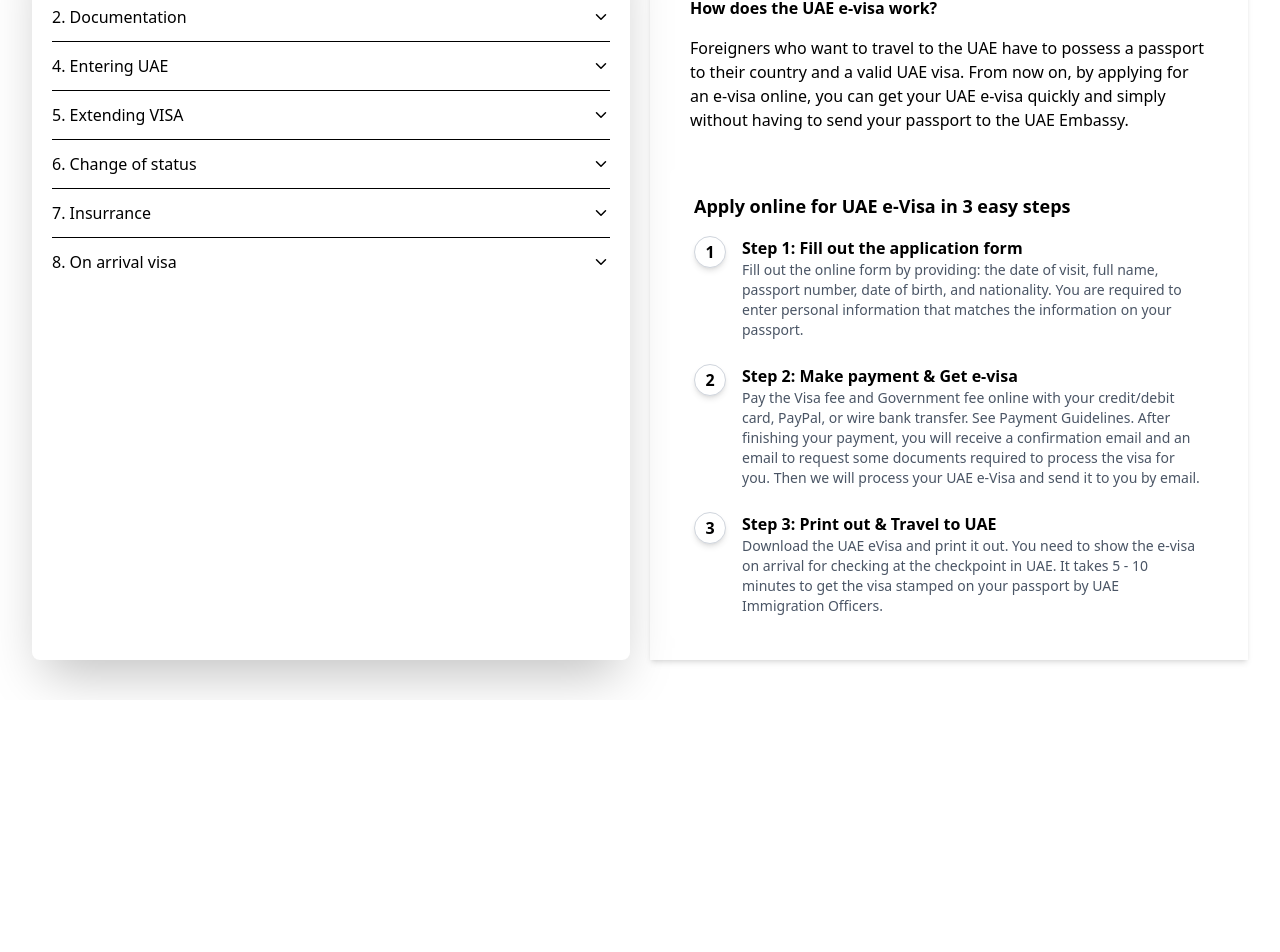
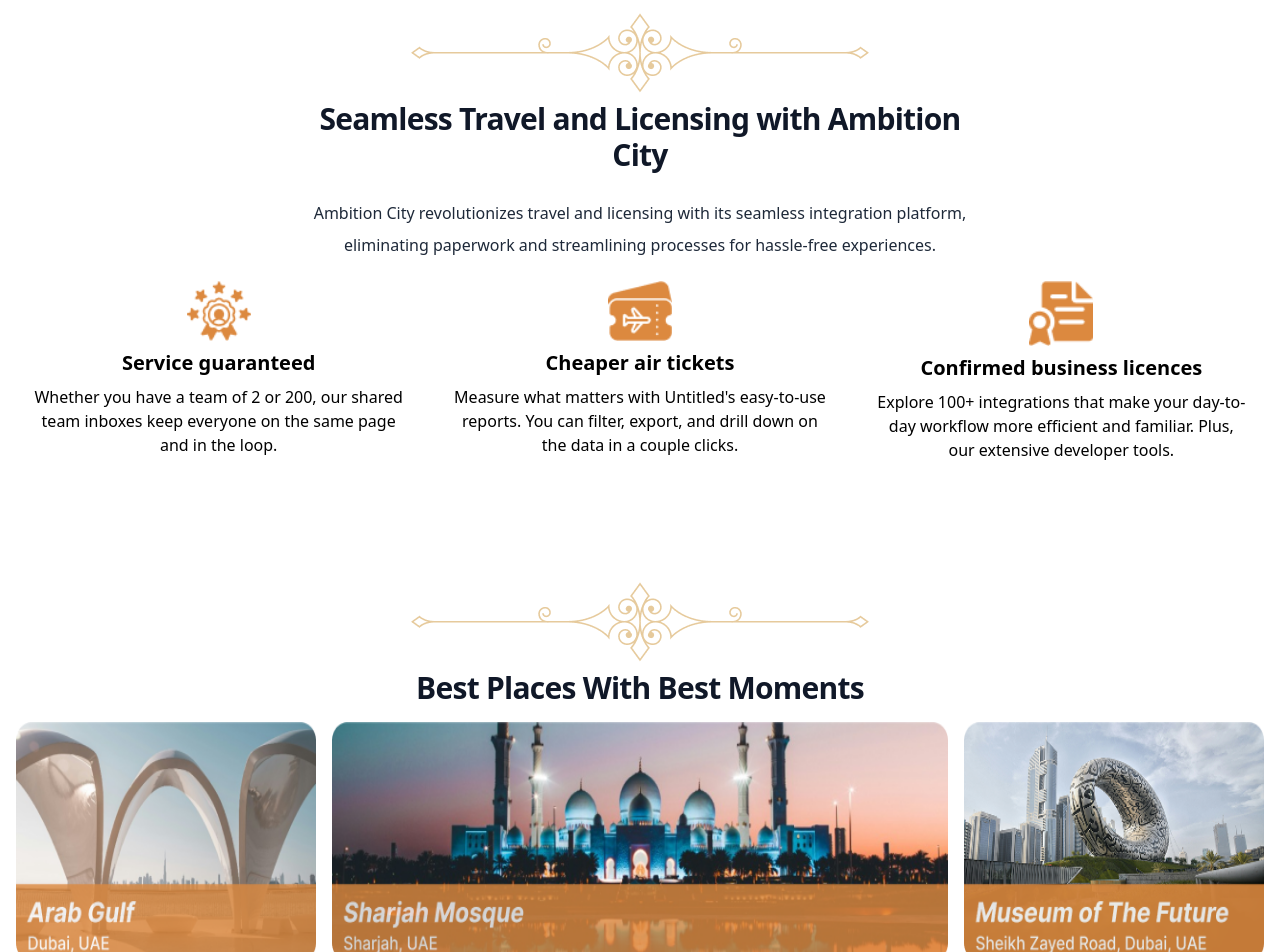
Before and after one commit to tahiamustofa/AmitionCity-Dubai, a React (Vite) app: page / in a window 1280 px wide. Shown: the part 1376-2328 px from the top of the page. Before the commit the page ends 2076 px from the top, so only its background shows below. Built offline with nearby package versions, Linux system fonts and the light colour scheme.

Commit message:
commit message

```diff
--- /dev/null
+++ b/src/components/AmbitionCityServices/AmbitionCityServices.jsx
@@ -0,0 +1,73 @@
+import vector from "../../assets/img/Vector-1.png"
+import fea from "../../assets/img/Vector.png"
+import group from "../../assets/img/Group.png"
+import group500 from "../../assets/img/Group 500.png"
+export default function AmbitionCityServices() {
+    return (
+      <div className="bg-white lg:my-20 sm:my-10 my-5 w-full max-w-screen-2xl mx-auto">
+        {/* Hero Section */}
+        <div className="mx-auto  px-6 lg:px-8">
+          <div className="mx-auto max-w-2xl text-center ">
+            <img src={vector} alt="" className="mx-auto mb-2" />
+            <h1 className="sm:text-2xl text-lg font-bold tracking-tight text-gray-900 lg:text-3xl">
+              Seamless Travel and Licensing with Ambition City
+            </h1>
+            <p className="mt-6  leading-8 text-gray-800">
+              Ambition City revolutionizes travel and licensing with its seamless integration platform,
+              eliminating paperwork and streamlining processes for hassle-free experiences.
+            </p>
+          </div>
+
+          {/* Features Grid */}
+          <div className="mx-auto mt-5 ">
+            <div className="grid grid-cols-1 gap-8 lg:grid-cols-3 lg:gap-12 text-center">
+                <div className="text-center mx-auto space-y-2">
+                 <img src={fea} alt="" className="mx-auto w-16" />
+
+                  <p className="md:text-xl font-bold text-md">Service guaranteed</p>
+                  <p>
+                Whether you have a team of 2 or 200, our shared team inboxes keep everyone
+                on the same page and in the loop. </p>
+
+                </div>
+
+                <div className="text-center mx-auto space-y-2">
+                 <img src={group} alt="" className="mx-auto w-16" />
+
+                  <p className="md:text-xl font-bold text-md">Cheaper air tickets</p>
+
+              <p>  Measure what matters with Untitled's easy-to-use reports. You can filter,
+              export, and drill down on the data in a couple clicks. </p>
+                </div>
+
+
+                <div className="text-center mx-auto space-y-2">
+                 <img src={group500} alt="" className="mx-auto w-16" />
+
+                  <p className="md:text-xl font-bold text-md">Confirmed business licences</p>
+
+              <p>  Explore 100+ integrations that make your day-to-day workflow more efficient
+              and familiar. Plus, our extensive developer tools.
+                 </p>
+                </div>
+
+
+            </div>
+          </div>
+        </div>
+      </div>
+    );
+  }
+
+  // FeatureCard.jsx (JSX ফাইলের জন্য সংশোধিত)
+  function FeatureCard({ title, children }) {
+    return (
+      <div className="relative flex flex-col rounded-2xl border border-gray-200 p-8 shadow-sm">
+        <h3 className="text-xl font-semibold text-gray-900">{title}</h3>
+        <div className="mt-4 border-b border-gray-200 pb-6" aria-hidden="true" />
+        <p className="mt-6 flex-1 text-base leading-7 text-gray-600">
+          {children}
+        </p>
+      </div>
+    );
+  }
--- a/src/components/CarouselBasicExample/CarouselBasicExample.jsx
+++ b/src/components/CarouselBasicExample/CarouselBasicExample.jsx
@@ -53,7 +53,7 @@ const CarouselBasicExample = () => {
     };
 
     return (
-        <div className="relative overflow-hidden rounded-4xl w-full h-screen 2xl:max-w-[1530px] max-w-full px-3 md:px-8 xl:max-w-[1280px] container mx-auto  ">
+        <div className="relative overflow-hidden rounded-4xl w-full h-screen  px-3 md:px-8  max-w-screen-2xl  mx-auto  ">
             {/* Slider Container */}
             <div ref={sliderRef} className="flex w-full h-full overflow-x-hidden snap-x snap-mandatory">
                 {slides.map((slide, index) => (
--- a/src/components/Home/Home.jsx
+++ b/src/components/Home/Home.jsx
@@ -1,6 +1,8 @@
 
+import AmbitionCityServices from "../AmbitionCityServices/AmbitionCityServices";
 import CarouselBasicExample from "../CarouselBasicExample/CarouselBasicExample";
 import Navbar from "../Navbar/Navbar";
+import PlacesGallery from "../PlacesGallery/PlacesGallery";
 import ProductSlider from "../ProductSlider/ProductSlider";
 import Visa from "../Visa";
 
@@ -12,6 +14,8 @@ const Home = () => {
 
 <CarouselBasicExample></CarouselBasicExample>
 <ProductSlider></ProductSlider>
+<AmbitionCityServices></AmbitionCityServices>
+<PlacesGallery></PlacesGallery>
 <Visa></Visa>
         </>
     )
--- a/src/components/Navbar/Navbar.jsx
+++ b/src/components/Navbar/Navbar.jsx
@@ -8,7 +8,7 @@ const Navbar = () => {
     const [isOpen, setIsOpen] = useState(false);
 
     return (
-        <nav className="bg-white relative  w-full h-20 z-50 2xl:max-w-[1530px] max-w-full px-3 md:px-8 xl:max-w-[1280px] container mx-auto ">
+        <nav className="bg-white relative  h-20 z-50  px-3 md:px-5  w-full max-w-screen-2xl  mx-auto ">
             <div className="container mx-auto flex justify-between items-center p-4">
                 <h1 className="text-xl font-bold">Brand</h1>
 
--- /dev/null
+++ b/src/components/PlacesGallery/PlacesGallery.jsx
@@ -0,0 +1,54 @@
+import React from "react";
+import g1 from "../../assets/img/Image (1).png";
+import g from "../../assets/img/Image (2).png";
+import g2 from "../../assets/img/museum.png";
+import vector from "../../assets/img/Vector-1.png"
+
+const PlacesGallery = () => {
+  return (
+    <div className="flex flex-col items-center py-8 px-4 ">
+ <div className="mx-auto max-w-2xl text-center my-2">
+            <img src={vector} alt="" className="mx-auto mb-2" />
+            <h1 className="md:text-2xl text-lg font-bold tracking-tight text-gray-900 lg:text-3xl mb-2">
+            Best Places With Best Moments
+            </h1>
+
+          </div>
+
+      <div className="grid lg:grid-cols-4 md:grid-cols-2 grid-cols-1 gap-4 w-full max-w-screen-2xl mx-auto justify-center items-center">
+        {/* First Image */}
+        <div className="relative overflow-hidden rounded-lg mx-auto flex justify-center items-center ">
+          <img
+            src={g1}
+            alt="Arab Gulf"
+            className="w-full object-fill shadow-lg h-48 md:h-56 lg:h-60 mx-auto flex justify-center items-center"
+          />
+        </div>
+
+        {/* Middle Image - spans 2 columns on md and larger */}
+        <div className=" lg:col-span-2 relative overflow-hidden rounded-lg mx-auto flex justify-center items-center">
+          <img
+            src={g}
+            alt="Sharjah Mosque"
+            className="w-full object-fill shadow-lg h-48 md:h-56 lg:h-60"
+          />
+        </div>
+
+        {/* Third Image */}
+        <div className="relative overflow-hidden rounded-lg mx-auto flex justify-center items-center">
+          <img
+            src={g2}
+            alt="Museum of The Future"
+            className="w-full object-fill shadow-lg h-48 md:h-56 lg:h-60"
+          />
+        </div>
+      </div>
+
+      <button className="mt-6 bg-[#DC893F] text-white px-6 py-2 rounded-lg shadow hover:bg-orange-600 transition-colors duration-300 text-sm md:text-base">
+        See More
+      </button>
+    </div>
+  );
+};
+
+export default PlacesGallery;
--- a/src/components/ProductSlider/ProductSlider.jsx
+++ b/src/components/ProductSlider/ProductSlider.jsx
@@ -139,7 +139,7 @@ const ProductSlider = () => {
   return (
     <div
       ref={sliderRef}
-      className={`px-6 md:my-10 2xl:max-w-[1500px] max-w-full md:px-8 xl:max-w-[1240px] container mx-auto ${
+      className={`px-6 lg:my-20 sm:my-10 my-5  md:px-8  w-full max-w-screen-2xl  mx-auto ${
         isVisible ? "slide-up" : ""
       }`}
     >
```
Also changed, not shown: src/assets/img/museum.png (renamed from src/assets/img/Frame 1618872534.png).
